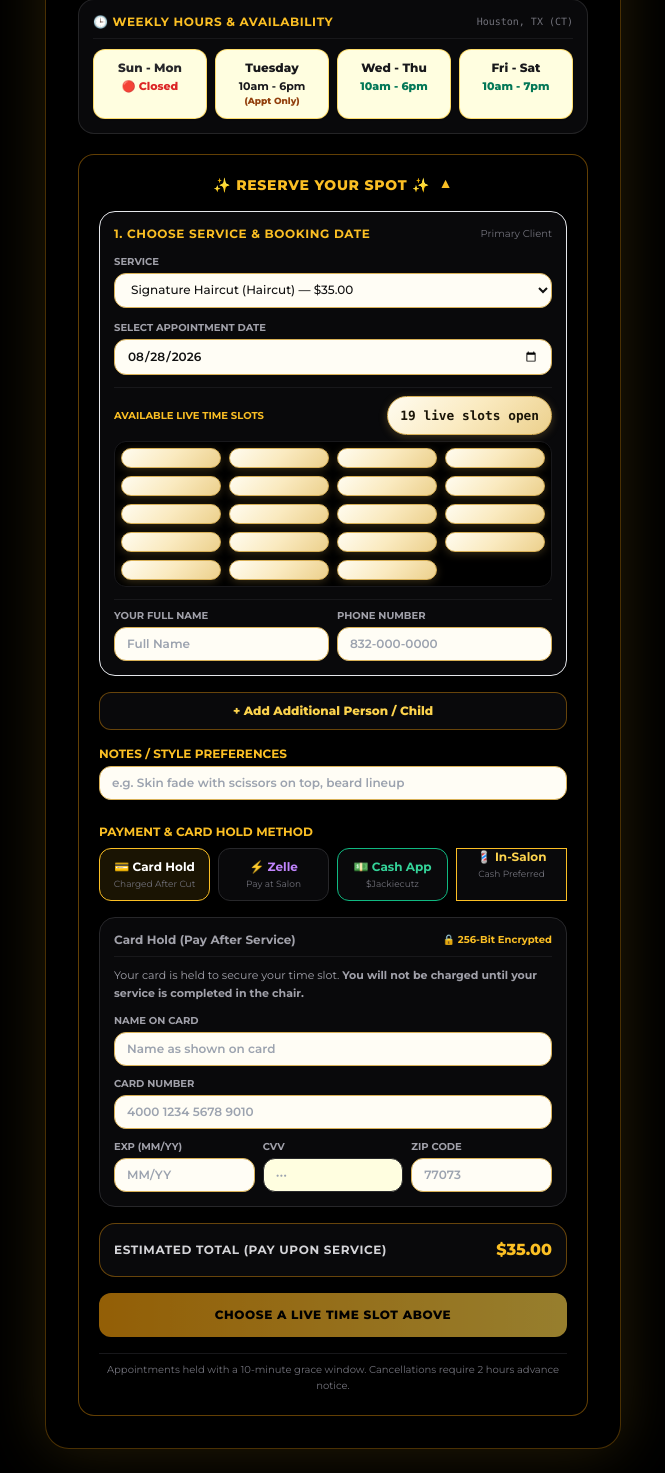
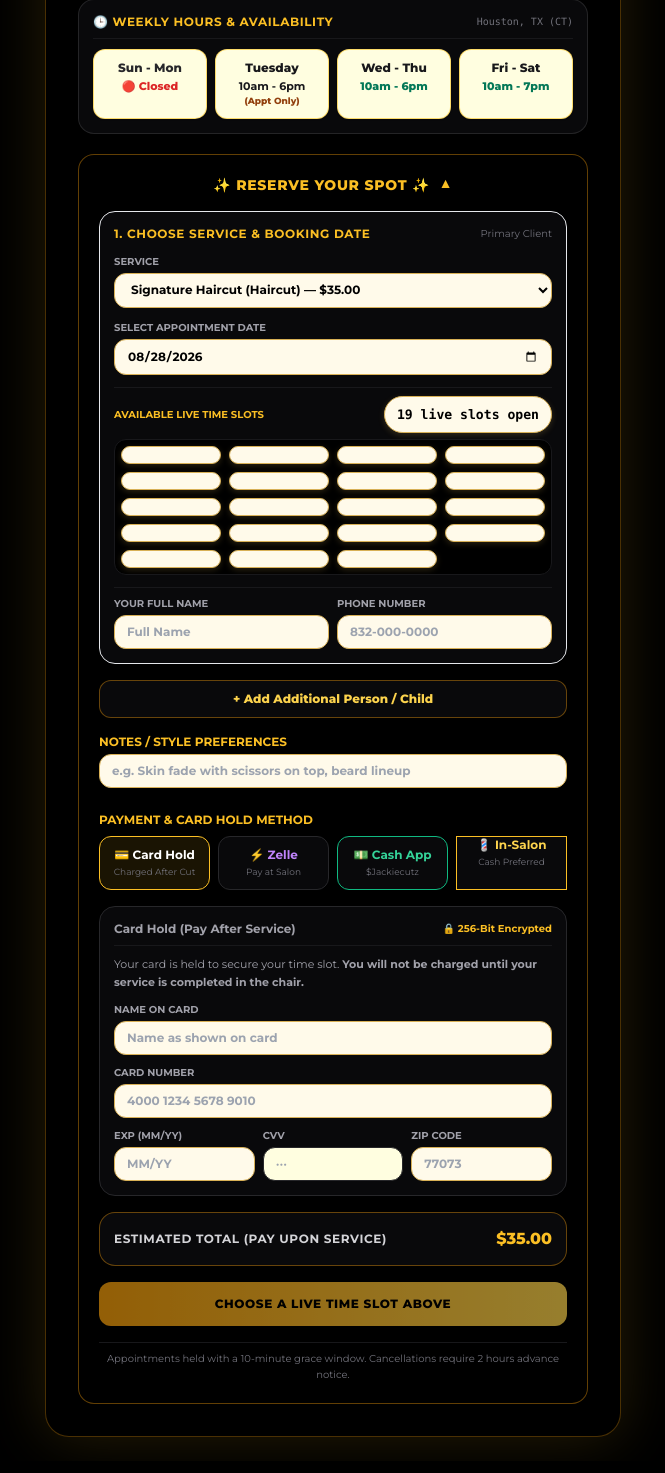
Before and after one commit to JOlvera-Coder/jackiecutz, a Flask app: page /booking in a window 1280 px wide. Shown: the part 853-2326 px from the top of the page, without its empty margins (307-972 px from the left). After the commit the page ends 2303 px from the top, so only its background shows below. Run offline with Flask 3, Linux system fonts and the light colour scheme; the visitor is signed in with stand-in values (Sample User, id 1); data comes from the database, SQL or seed files in the repository; data that the repository does not hold is empty; some libraries are stand-ins or nearby versions; some web fonts are replaced.

Commit message:
Match live slot pill colors with champagne ivory input tabs and return slot data objects

```diff
--- a/app/routes.py
+++ b/app/routes.py
@@ -147,12 +147,33 @@ def customer_portal():
     return render_template('booking.html', customer=customer, services=services, time_slots=DEFAULT_TIME_SLOTS, bookings=user_bookings, family_members=family_members)
 
 @main_bp.route('/api/available-slots')
+@main_bp.route('/api/slots')
 def api_available_slots():
     date_str = request.args.get('date', datetime.utcnow().strftime('%Y-%m-%d'))
+
+    # Check active queue / bookings for this date to calculate live slots
+    taken_bookings = BarberBooking.query.filter(
+        BarberBooking.status.in_(['Confirmed', 'In Queue'])
+    ).all()
+
+    # Formulate slot list with rich object representation + string fallback
+    slots_data = []
+    for slot in DEFAULT_TIME_SLOTS:
+        slots_data.append({
+            'time': slot,
+            'slot': slot,
+            'display': slot,
+            'available': True
+        })
+
     return jsonify({
         'status': 'success',
+        'success': True,
         'date': date_str,
-        'slots': DEFAULT_TIME_SLOTS
+        'slots': DEFAULT_TIME_SLOTS,
+        'available_slots': DEFAULT_TIME_SLOTS,
+        'data': slots_data,
+        'open_count': len(DEFAULT_TIME_SLOTS)
     })
 
 @main_bp.route('/update-profile', methods=['POST'])
@@ -165,7 +186,7 @@ def update_profile():
         customer.email = request.form.get('email', customer.email).strip()
         customer.zip_code = request.form.get('zip_code', customer.zip_code).strip()
         db.session.commit()
-        flash("Profile details updated successfully!", "success")
+        flash("Profile updated successfully!", "success")
     return redirect(url_for('main.customer_portal'))
 
 @main_bp.route('/update-credentials', methods=['POST'])
--- a/app/templates/base.html
+++ b/app/templates/base.html
@@ -12,8 +12,8 @@
         :root {
             /* True Illuminating Metallic Champagne Gold Spectrum */
             --champagne-highlight: #ffffff;
-            --champagne-light: #fff6d6;
-            --champagne-cream: #faeac0;
+            --champagne-light: #fffaf0;
+            --champagne-ivory: #fffaea;
             --champagne-gold: #dfba6b;
             --champagne-deep: #b5872a;
             --champagne-bronze: #694a11;
@@ -69,12 +69,12 @@
             transform: translateY(-1px);
         }
 
-        /* Matching Champagne Gold Input Fields */
+        /* Matching Champagne Ivory Input Fields (#fffaea) */
         .gold-input, input[type="text"], input[type="tel"], input[type="email"], input[type="date"], select {
-            background: #fffdf5 !important;
-            color: #111111 !important;
+            background: #fffaea !important;
+            color: #000000 !important;
             border: 1px solid #d8b056 !important;
-            font-weight: 600;
+            font-weight: 700 !important;
         }
 
         .gold-label {
@@ -87,7 +87,7 @@
             margin-bottom: 6px;
         }
 
-        /* Available Live Time Slots (Matching Pill Tabs & Visible Typography) */
+        /* Available Live Time Slots (Exact Match to #fffaea Date Input Tab) */
         #slots-container button,
         #time-slots-container button,
         #slots-grid button,
@@ -96,15 +96,15 @@
         button[data-slot],
         button[data-time],
         [id^="slot-"] {
-            background: linear-gradient(135deg, #fffcf0 0%, #faeac0 50%, #ecd08c 100%) !important;
-            color: #1a1508 !important;
+            background: #fffaea !important;
+            color: #000000 !important;
             border: 1px solid #d8b056 !important;
-            font-size: 0.8rem !important;
+            font-size: 0.82rem !important;
             font-weight: 800 !important;
             border-radius: 9999px !important;
-            padding: 9px 12px !important;
+            padding: 8px 12px !important;
             text-align: center !important;
-            box-shadow: 0 2px 8px rgba(216, 176, 86, 0.25) !important;
+            box-shadow: 0 2px 6px rgba(216, 176, 86, 0.2) !important;
             transition: all 0.2s ease-in-out !important;
             cursor: pointer !important;
             display: flex !important;
@@ -112,7 +112,7 @@
             justify-content: center !important;
         }
 
-        /* Slot Hover State (Illuminated Glow) */
+        /* Slot Hover State (Illuminated White Gold Glow) */
         #slots-container button:hover,
         #time-slots-container button:hover,
         #slots-grid button:hover,
@@ -121,14 +121,14 @@
         button[data-slot]:hover,
         button[data-time]:hover,
         [id^="slot-"]:hover {
-            background: linear-gradient(135deg, #ffffff 0%, #fff7dc 40%, #e0b85c 100%) !important;
+            background: #ffffff !important;
             color: #000000 !important;
             border-color: #ffffff !important;
             box-shadow: 0 0 16px rgba(223, 186, 107, 0.7) !important;
             transform: translateY(-1px);
         }
 
-        /* Slot Active/Selected State (Deep Champagne Gold with High Glow) */
+        /* Slot Active/Selected State (Solid Metallic Gold with Clear Text) */
         #slots-container button.selected,
         #time-slots-container button.selected,
         #slots-grid button.selected,
```
